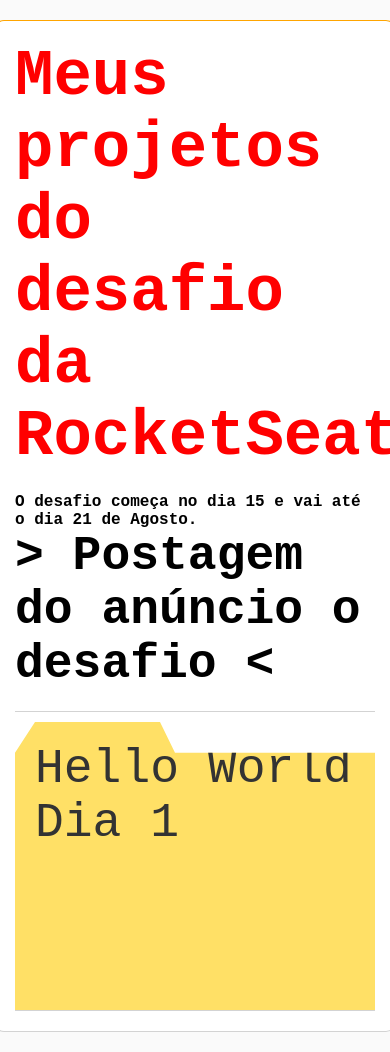
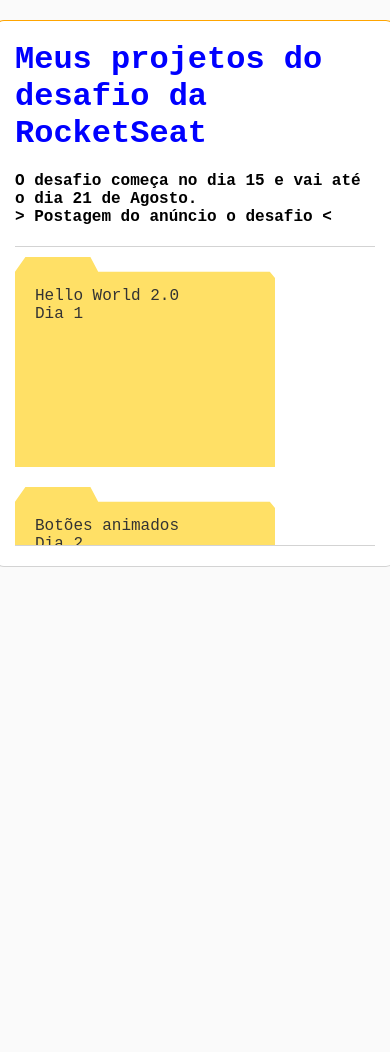
Before and after one commit to Ollem2000/desafiosHub, a plain HTML site: page index.html in a window 390 px wide. After the commit the page ends 844 px from the top, so only its background shows below. Drawn offline with Linux system fonts and the light colour scheme.

Commit message:
Add files via upload

```diff
--- a/indexAssets/indexStyle.css
+++ b/indexAssets/indexStyle.css
@@ -80,18 +80,18 @@ a
 {
 	h1
 	{
-		font-size: 64px;
-		color: red;
+		font-size: 32px;
+		color: blue;
 	}
 
 	h2
 	{
-		font-size: 48px;
+		font-size: 16px;
 	}
 
 	p, a
 	{
-		font-size: 48px;
+		font-size: 16px;
 	}
 
 	.divCollectionMain
@@ -101,6 +101,7 @@ a
 
 		.divCollectionItem
 		{
-			height: 440; width: 500px;
+			height: 200; width: 260px;
+			padding: 10px 0 0 0;
 		}
 }
```
Also changed, not shown: index.html (line endings or trailing spaces).
